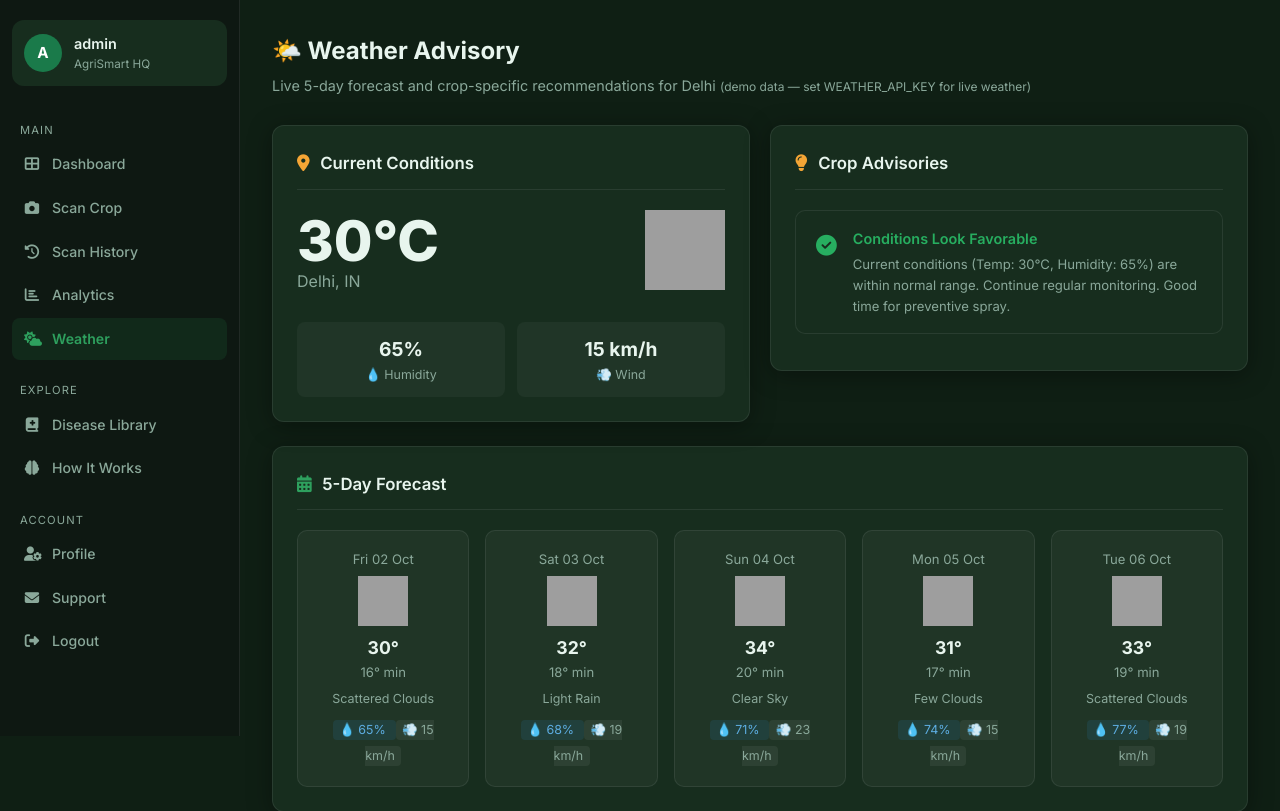
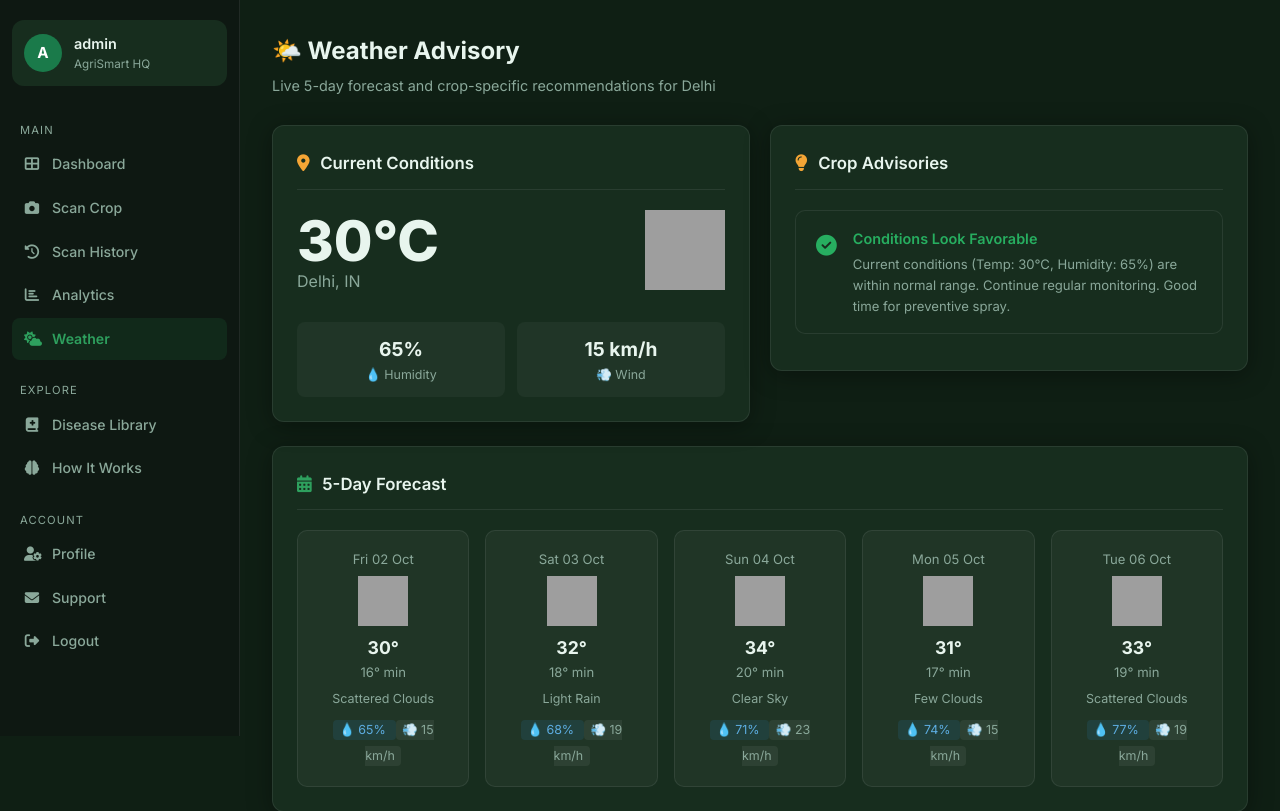
Before and after one commit to ranvir000/agrismart-ai, a Flask app: page /weather in a window 1280 px wide. Shown: the part 64-875 px from the top of the page. Run offline with Flask 3, Linux system fonts and the light colour scheme; a user stored in the database is signed in; grey boxes are pictures that could not be loaded.

Commit message:
fix: remove demo label from weather page - real API key active

```diff
--- a/templates/weather.html
+++ b/templates/weather.html
@@ -5,9 +5,7 @@
 <div class="page-header">
     <div>
         <h1 class="page-title">🌤️ Weather Advisory</h1>
-        <p class="page-subtitle">Live 5-day forecast and crop-specific recommendations for {{ weather.city }}
-            {% if weather.source == 'demo' %}<span style="font-size:0.75rem;color:var(--text-muted);">(demo data — set WEATHER_API_KEY for live weather)</span>{% endif %}
-        </p>
+        <p class="page-subtitle">Live 5-day forecast and crop-specific recommendations for {{ weather.city }}</p>
     </div>
 </div>
 
```
